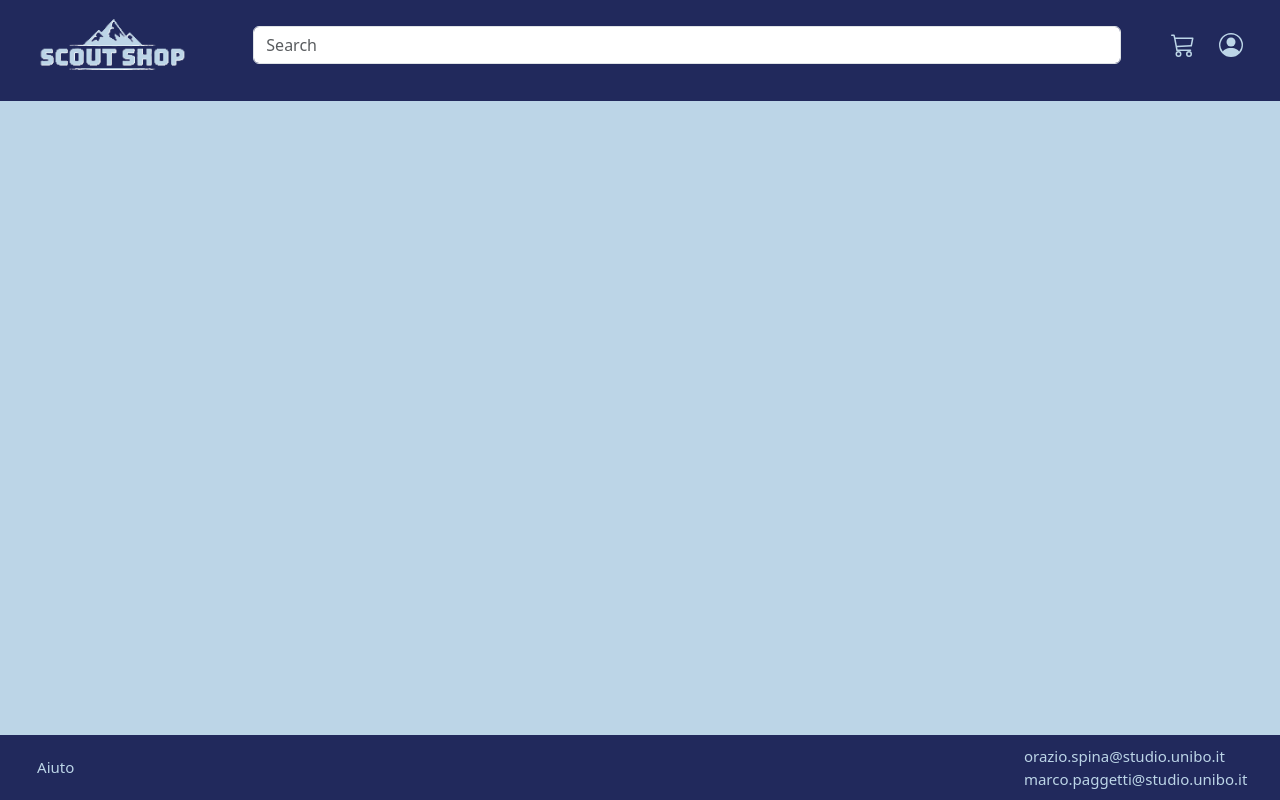
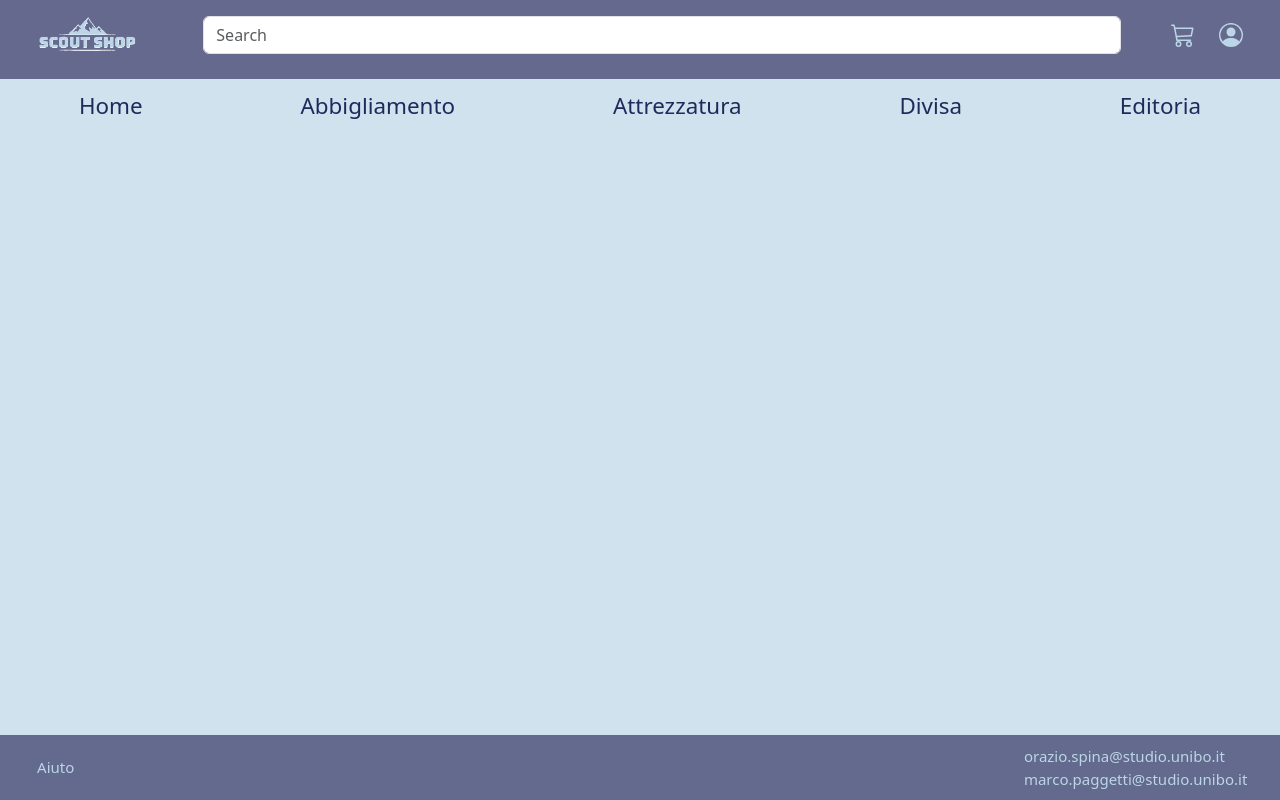
Before and after one commit to mpaggio/TW24-ScoutShop, a PHP site: page /home_buyer2.html in a window 1280 px wide. Run offline with PHP 8.4, Linux system fonts and the light colour scheme.

Commit message:
Added desktop navbar and added all the dropdown links for the various element of the shop

```diff
--- a/home_buyer2.html
+++ b/home_buyer2.html
@@ -147,6 +297,74 @@
                     <input class="form-control" type="search" placeholder="Search" aria-label="Search">
                 </form>
             </div>
+        </nav>
+        <nav class="">
+            <ul>
+                <li class="nav-item">
+                    <div class="dropdown">
+                        <a class="btn dropdown-toggle" href="#" role="button" data-bs-toggle="dropdown" aria-expanded="false">
+                            Home
+                        </a>
+                    </div>
+                </li>
+                <li class="nav-item">
+                    <div class="dropdown">
+                        <a class="btn dropdown-toggle" href="#" role="button" data-bs-toggle="dropdown" aria-expanded="false">
+                            Abbigliamento
+                        </a>
+                        <ul class="dropdown-menu dropdown-menu-end">
+                            <li><a class="dropdown-item" href="#">Felpe</a></li>
+                            <li><a class="dropdown-item" href="#">Giacche</a></li>
+                            <li><a class="dropdown-item" href="#">Magliette</a></li>
+                            <li><a class="dropdown-item" href="#">Ponci</a></li>
+                        </ul>
+                    </div>
+                </li>
+                <li class="nav-item">
+                    <div class="dropdown">
+                        <a class="btn dropdown-toggle" href="#" role="button" data-bs-toggle="dropdown" aria-expanded="false">
+                            Attrezzatura
+                        </a>
+                        <ul class="dropdown-menu dropdown-menu-end">
+                            <li><a class="dropdown-item" href="#">Borracce</a></li>
+                            <li><a class="dropdown-item" href="#">Cucina</a></li>
+                            <li><a class="dropdown-item" href="#">Illuminazione</a></li>
+                            <li><a class="dropdown-item" href="#">Materassini</a></li>
+                            <li><a class="dropdown-item" href="#">Sacchi a pelo</a></li>
+                            <li><a class="dropdown-item" href="#">Tende</a></li>
+                            <li><a class="dropdown-item" href="#">Zaini</a></li>
+                        </ul>
+                    </div>
+                </li>
+                <li class="nav-item">
+                    <div class="dropdown">
+                        <a class="btn dropdown-toggle" href="#" role="button" data-bs-toggle="dropdown" aria-expanded="false">
+                            Divisa
+                        </a>
+                        <ul class="dropdown-menu dropdown-menu-end">
+                            <li><a class="dropdown-item" href="#">Calzettoni</a></li>
+                            <li><a class="dropdown-item" href="#">Camicie</a></li>
+                            <li><a class="dropdown-item" href="#">Cinture</a></li>
+                            <li><a class="dropdown-item" href="#">Distintivi</a></li>
+                            <li><a class="dropdown-item" href="#">Fazzolettoni</a></li>
+                            <li><a class="dropdown-item" href="#">Pantaloncini</a></li>
+                        </ul>
+                    </div>
+                </li>
+                <li class="nav-item">
+                    <div class="dropdown">
+                        <a class="btn dropdown-toggle" href="#" role="button" data-bs-toggle="dropdown" aria-expanded="false">
+                            Editoria
+                        </a>
+                        <ul class="dropdown-menu dropdown-menu-end">
+                            <li><a class="dropdown-item" href="#">Cartine</a></li>
+                            <li><a class="dropdown-item" href="#">Manuali Scout</a></li>
+                            <li><a class="dropdown-item" href="#">Spiritualità Scout</a></li>
+                            <li><a class="dropdown-item" href="#">Tecniche Scout</a></li>
+                        </ul>
+                    </div>
+                </li>
+            </ul>
         </nav>
     </header>
     <main>
--- a/style_prove2.css
+++ b/style_prove2.css
@@ -2,41 +2,45 @@
     background-color: #bcd5e7;
 }
 
-header > nav {
+header > nav:first-of-type {
     background-color: #21295c;
 }
 
-header > nav > div {
+header > nav:first-of-type > div {
     padding-bottom: 10px;
 }
 
-header > nav > div > * {
+header > nav:first-of-type > div > * {
     margin: 0px 2%;
 }
 
-header > nav > div > div > a > img {
+header > nav:first-of-type > div > div > a > img {
     width: 100px;
 }
 
-header > nav > div > form {
+header > nav:first-of-type > div > form {
     margin-top: 10px;
 }
 
 @media screen and (min-width: 468px) {
-    header > nav > div > div:nth-child(2) {
+    header > nav:first-of-type > div > div:nth-child(2) {
         order: 1;
     }
 
-    header > nav > div > form {
+    header > nav:first-of-type > div > form {
         margin-top: 0;
     }
 
-    header > nav > div > div:first-child > a:first-child {
+    header > nav:first-of-type > div > div:first-child > a:first-child {
         display: none;
     }
 
-    header > nav > div > div:first-child > nav {
+    header > nav:first-of-type > div > div:first-child > nav {
         display: none;
+    }
+
+    header > nav:nth-child(2) {
+        display: block  !important;
     }
 }
 
@@ -47,6 +51,10 @@
 
     footer * {
         font-size: 15px;
+    }
+
+    header > nav:nth-child(2) > ul > li > div > a {
+        font-size: 1.4em;
     }
 }
 
@@ -95,7 +103,7 @@
 
 /*----- CSS FOR LATERAL MENU -----*/
 
-header > nav > div > div > div > div > div {
+header > nav > div > div > div > div > div, header > nav > div > div > div > div > div > div > div > div > div {
     border: none !important;
 }
 
@@ -106,23 +114,23 @@
     border-bottom: 1px solid #bcd5e7 !important;
 }
 
-header > nav > div > div > div > div > div > h2 > a {
+header > nav > div > div > div > div > div > h2 > a, header > nav > div > div > div > div > div > div > div > div > div > h2 > a {
     background-color: #21295c !important;
     color: #bcd5e7 !important;
     border: none !important;
     text-decoration: none;
 }
 
-header > nav > div > div > div > div > div > h2 > a:focus {
+header > nav > div > div > div > div > div > h2 > a:focus, header > nav > div > div > div > div > div > div > div > div > div > h2 > a:focus {
     box-shadow: none !important;
 }
 
-header > nav > div > div > div > div > a {
+header > nav > div > div > div > div > a{
     color: #bcd5e7;
 }
 
 /* Nasconde la freccia di default di Bootstrap */
-header > nav > div > div > div > div > div > h2 > a::after {
+header > nav > div > div > div > div > div > h2 > a::after, header > nav > div > div > div > div > div > div > div > div > div > h2 > a::after {
     display: none !important;
 }
 
@@ -131,9 +139,15 @@
     transform: rotate(180deg);
 }
 
-/* Rimuove i bordi e le linee durante l'apertura dell'accordion */
+header > nav > div > div > div > div > div > h2 > a:not(.collapsed) {
+    border-top: 1px solid #bcd5e7 !important;
+}
+
+header > nav > div > div > div > div > div > div > div > div > div > h2:hover {
+    text-decoration: underline !important;
+}
+
 header > nav .accordion-button:not(.collapsed) {
-    border-top: none !important; /* Rimuove il bordo superiore */
     box-shadow: none !important; /* Rimuove ombre aggiuntive */
 }
 
@@ -143,36 +157,120 @@
 
 /*----- CSS FOR PROFILE ICON -----*/
 
+header > nav > div > div:last-of-type > div {
+    background-color: transparent !important;
+}
+
 /*header > nav > div > div > div > ul {
     background-color: #bcd5e7 !important;
     border-radius: 0% !important;
     box-shadow: 0 4px 6px rgba(33, 41, 92, 0.9);
 }*/
 
-header > nav > div > div > div > ul {
+/*header > nav > div > div > div > ul {
     background-color: white !important;
     border-radius: 0% !important;
     box-shadow: 0 4px 6px rgba(33, 41, 92, 0.9);
+}*/
+
+header > nav > div > div > div > ul {
+    background-color: #21295c !important;
+    border-radius: 0% !important;
+    border: none !important;
+    box-shadow: 0 4px 6px rgba(33, 41, 92, 0.9);
+}
+
+header > nav > div > div > div > ul > li > a:focus, header > nav > div > div > div > ul > li > a:hover{
+    background-color: transparent !important;
+}
+
+header > nav > div > div > div > ul > li > a:hover {
+    color: #fcba04 !important;
+}
+
+header > nav > div > div > div > ul > li > a{
+    color: #bcd5e7 !important;
+}
+
+header > nav > div > div > div > ul > li > hr{
+    border-color: #bcd5e7 !important;
 }
 
 
-/*header > nav > div > div > div > ul > li > a:focus, header > nav > div > div > div > ul > li > a:hover{
-    background-color: #bcd5e7 !important;
-}*/
 
-header > nav > div > div > div > ul > li > a:focus, header > nav > div > div > div > ul > li > a:hover{
-    background-color: #bcd5e7 !important;
+
+
+/*------ FOR SHADOWING BACKGROUND ------*/
+body:not(ul) {
+    background-image: linear-gradient(rgba(255, 255, 255, 0.3), rgba(255, 255, 255, 0.3));
 }
 
-header > nav > div > div > div > ul > li > a:hover {
+body > header > nav:first-of-type, body > footer {
+    background-image: linear-gradient(rgba(255, 255, 255, 0.3),rgba(255, 255, 255, 0.3));
+}
+
+
+
+
+
+/* RULES FOR DEKSTOP NAV BAR */
+header > nav:nth-child(2) {
+    background: none !important;
+    border-color: transparent !important;
+    display: none;
+}
+
+header > nav:nth-child(2) a {
+    color: #21295c;
+    font-size: 1em;
+    background-color: transparent !important;
+    border: none !important;
+}
+
+header > nav:nth-child(2) > ul > li  > div > a:hover {
     text-decoration: underline !important;
 }
 
-
-header > nav > div > div > div > ul > li > a{
-    color: #21295c !important;
+/* COPIATO DAL LABORATORIO */
+header > nav:nth-child(2) > ul {
+    list-style: none;
+    margin: 0;
+    padding: 0;
+    display: flex;
+    justify-content: space-evenly;
+    width: 100%;
 }
 
-header > nav > div > div > div > ul > li > hr{
-    border-color: #21295c !important;
+header > nav:nth-child(2) > ul > li {
+    flex-grow: 1;
+    text-align: center;
+    margin: 0;
 }
+
+header > nav:nth-child(2) > ul > li > div > a {
+    display: inline-block;
+    padding: 10px;
+    margin: 0 auto;
+    text-align: center;
+}
+
+header > nav:nth-child(2) a::after {
+    display: none;
+}
+
+header > nav:nth-child(2) > ul > li > div ul {
+    background-color: #21295c;
+    box-shadow: 0 4px 6px rgba(33, 41, 92, 0.9);
+}
+
+header > nav:nth-child(2) > ul > li > div > ul > li > a {
+    margin: 10px 0;
+}
+
+header > nav:nth-child(2) > ul > li > div > ul > li > a {
+    color: #bcd5e7 !important;
+}
+
+header > nav:nth-child(2) > ul > li > div > ul > li > a:hover {
+    color:#fcba04 !important;
+}
```
Also changed, not shown: other parts of home_buyer2.html (+156 -6 lines), style_prove.css (+9 -8 lines).
